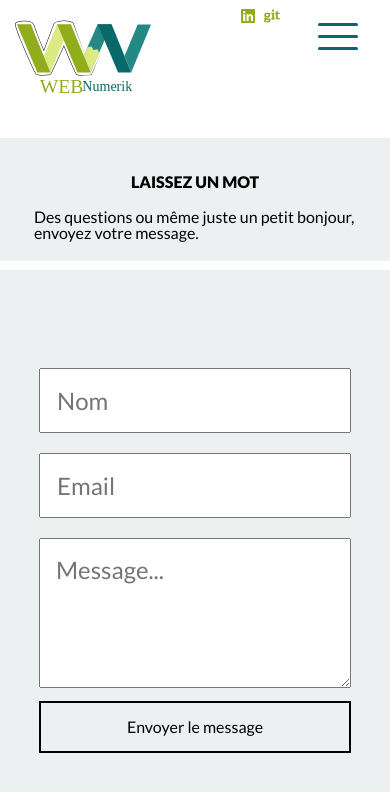
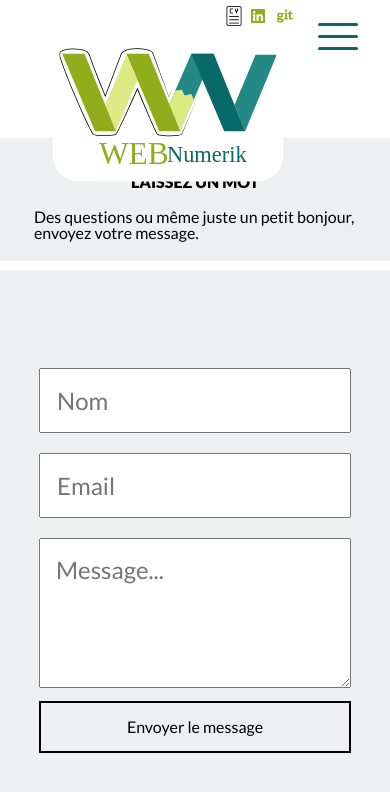
Before and after one commit to Webnume/webnumerik, a Next.js app: page /contact in a window 390 px wide. Shown: the top 792 px of the page. Built offline with nearby package versions, Linux system fonts and the light colour scheme.

Commit message:
feat: cv

```diff
--- a/components/Nav.js
+++ b/components/Nav.js
@@ -1,6 +1,6 @@
 import React, { useState, useEffect } from "react";
 import Link from "next/link";
-import styles from "../styles/Nav.module.css";
+import styles from "../styles/Nav.module.scss";
 import Image from "next/image";
 import Socialmedia from "./Socialmedia";
 import navGsapAnimations from "../utils/gsapAnimations/navGsapAnimations";
--- a/components/Socialmedia.js
+++ b/components/Socialmedia.js
@@ -4,11 +4,18 @@ import {
   faGit,
   faLinkedin,
 } from "@fortawesome/free-brands-svg-icons";
-import styles from "../styles/Nav.module.css";
+import styles from "../styles/Nav.module.scss";
+import Link from "next/link";
+import Image from "next/image";
 
 function Socialmedia() {
   return (
     <div className={styles.socialmedia}>
+    <Link href="/CV- Developper Web FrontEnd ReactJs - Yves GABA.pdf">
+      <a download target="_blank">
+        <Image src="/cv.png" alt="cv" className="" width={40} height={40} />
+      </a>
+    </Link>
       <a
         href="https://www.linkedin.com/in/yves-ga/"
         target="_blank"
--- a/styles/Nav.module.css
+++ b/styles/Nav.module.scss
@@ -13,22 +13,20 @@
   font-size: 16px;
   transition: all 0.2s ease-in-out;
   z-index: 1;
-}
-.navbar.reduce {
-  background-color: transparent;
-  /* background-color: #fff; */
-  /* background: no-repeat center/80% url("../public/logo.svg"); */
-}
-.logo {
+  & .logo {
     position: fixed;
     top: 0.5rem;
     left: 1rem;
     background-color: rgb(255, 255, 255);
     border-radius: 2rem;
-  padding: 1rem .5rem .3rem .5rem;
-  transform: scale(.8);
+    padding: 1rem 0.5rem 0.3rem 0.5rem;
+    transform: scale(0.8);
   }
 
+  &.reduce {
+    background-color: transparent;
+  }
+}
 .logoBackGround {
   background-color: rgba(255, 255, 255, 0.623);
   background-color: white;
@@ -57,8 +55,7 @@
   cursor: pointer;
   overflow: hidden;
   transition: color 0.2s ease-in-out, background-color 0.2s ease-in-out;
-}
-.navbar__link:after {
+  &:after {
     content: "";
     position: absolute;
     right: 0;
@@ -70,14 +67,14 @@
     transition: transform 0.2s ease-in-out;
     transition-delay: 0.6s;
   }
-.navbar__link > span {
+  & > span {
     /* position: relative; */
     display: block;
     /* padding: 0.5em; */
     color: inherit;
   }
-.navbar__link > span:before,
-.navbar__link > span:after {
+  & > span:before,
+  & > span:after {
     content: "";
     position: absolute;
     left: 0;
@@ -85,37 +82,39 @@
     background: #096868;
     transition: transform 0.2s ease-in-out;
   }
-.navbar__link > span:before {
+  & > span:before {
     height: 2px;
     width: 100%;
     transform: translateX(100%);
     transition-delay: 0.4s;
   }
-.navbar__link > span:after {
+  & > span:after {
     height: 100%;
     width: 2px;
     transform: translateY(-100%);
     transition-delay: 0.2s;
   }
-.navbar__link:hover:after,
-.navbar__link:hover > span:before,
-.navbar__link:hover > span:after {
+  &:hover:after,
+  &:hover > span:before,
+  &:hover > span:after {
     transform: translate(0, 0);
   }
-.navbar__link:hover:after {
+  &:hover:after {
     transition-delay: 0s;
   }
-.navbar__link:hover > span:before {
+  &:hover > span:before {
     transition-delay: 0.2s;
   }
-.navbar__link:hover > span:after {
+  &:hover > span:after {
     transition-delay: 0.4s;
   }
-.navbar__link:hover {
+  &:hover {
     color: #e4e4e2;
     background-color: #248984;
     transition-delay: 0.6s;
   }
+}
+
 .navbar__burger {
   width: 40px;
   height: 40px;
@@ -128,7 +127,7 @@
 .socialmedia {
   display: flex;
   position: fixed;
-  right: 0.3rem;
+  right: 2.3rem;
   color: #91ad1c;
   z-index: 0;
   background-color: #fff;
@@ -137,18 +136,18 @@
   width: 89px;
   justify-content: center;
   padding-top: 4px;
-}
-.socialmedia > * {
-  width: 17px;
+  & > * {
+    width: 20px;
     margin: 0.1rem 0.2rem;
     transition: all 0.2s ease-out;
   }
-.socialmedia > *:hover {
-  width: 17px;
+  & > *:hover {
+    width: 30px;
     margin: 0.1rem;
     color: #c0392b;
     transform: scale(1.1);
     cursor: pointer;
+  }
 }
 /* 767*/
 @media screen and (max-width: 940px) {
@@ -172,7 +171,7 @@
     transform: scale(0.5);
     top: -2.6rem;
     left: -4.3rem;
-    margin: .5rem;
+    margin: 0.5rem;
   }
   .socialmedia {
     right: 5.3rem;
@@ -195,22 +194,11 @@
   .shownav .navbar__links {
     position: fixed;
     width: 100vw;
-    top:0;
+    top: 0;
     right: 0;
     visibility: visible;
     height: 100vh;
   }
-  /* .navbar__item::after {
-    content: "";
-    display: block;
-    margin: 0 auto;
-    width: 3vw;
-    height: 1px;
-    background: #fff;
-  }
-  .navbar__item:last-child::after {
-    display: none;
-  } */
   .navbar__link {
     display: block;
     padding: 1.5rem;
--- a/styles/globals.css
+++ b/styles/globals.css
@@ -95,7 +95,7 @@ ul {
 }
 label {
   cursor: pointer;
-  margin-top: 2rem;
+  margin-top: 1rem;
 }
 input, textarea {
   width: 30vw;
```
Also changed, not shown: public/cv.png (added), 1 other file (tests, documents, lock files or other folders). Lines whose indentation alone changed are shown as unchanged.
